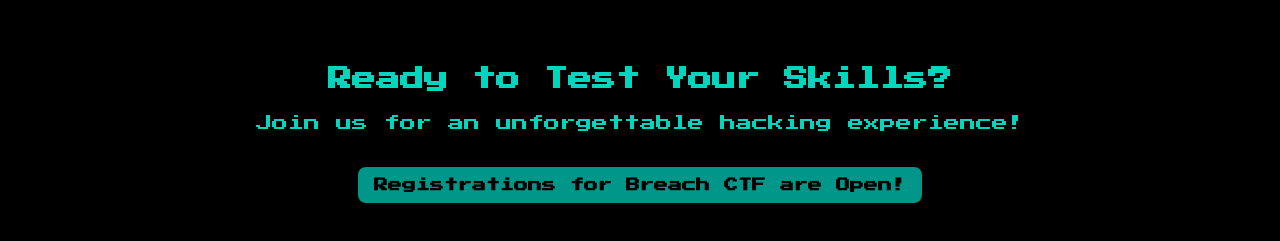
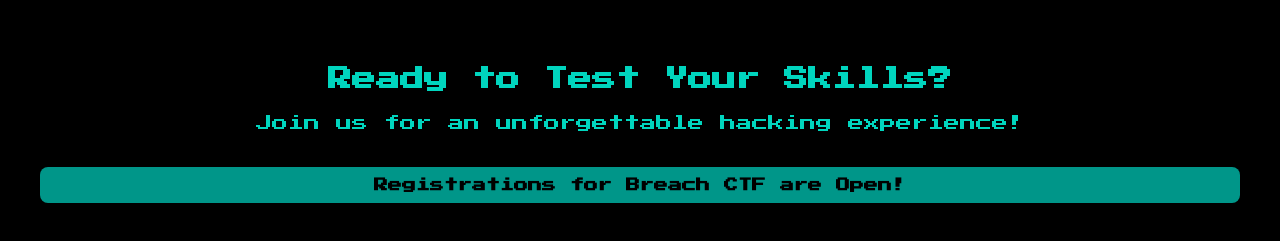
Before and after one commit to CSeCIITB/breachers.in, a website: page public/index.html in a window 1280 px wide. Shown: the part 1299-1540 px from the top of the page. Drawn offline with Linux system fonts and the light colour scheme.

Commit message:
make the bottom button clickable

```diff
--- a/public/index.html
+++ b/public/index.html
@@ -104,7 +104,7 @@
       </section>
 
       <section
-        class="mt-16 p-4 sm:p-6 flex flex-col md:flex-row border border-teal-500 flex-col md:flex-row items-center justify-center gap-8"
+        class="mt-16 p-4 sm:p-6 flex flex-col md:flex-row border border-teal-500 items-center justify-center gap-8"
       >
         <div class="flex-1">
           <h2 class="text-xl sm:text-2xl font-semibold mb-4">
@@ -142,11 +142,14 @@
         <p class="text-sm sm:text-base mb-8">
           Join us for an unforgettable hacking experience!
         </p>
-        <button
-          class="bg-teal-600 hover:bg-teal-700 text-black text-xs sm:text-sm font-bold py-2 px-4 rounded-lg transition-all duration-300 transform"
+        <a
+          class="block bg-teal-600 hover:bg-teal-700 text-black text-xs sm:text-sm font-bold py-2 px-4 rounded-lg transition-all duration-300 transform"
+          href="https://ctf.breachers.in/"
+          target="_blank"
+          rel="noopener noreferrer"
         >
           Registrations for Breach CTF are Open!
-        </button>
+        </a>
       </section>
     </main>
 
```
Also changed, not shown: dist/index.html.
